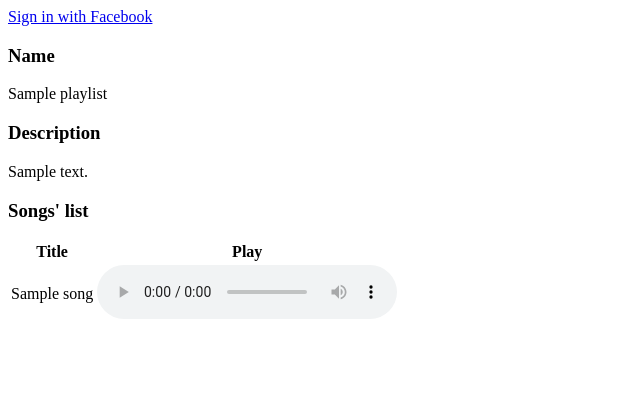
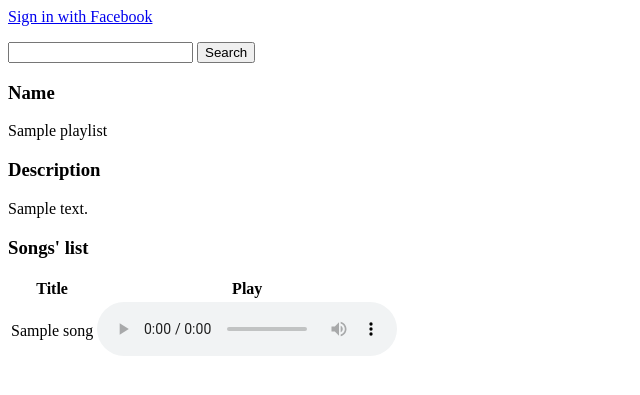
Before and after one commit to Mywe4ka/soundcloud, a Rails app: page /playlists/1 in a window 1280 px wide. Shown: the top 395 px of the page, without its empty margins (0-640 px from the left). Run offline with Rails 7, Linux system fonts and the light colour scheme; tables that the repository leaves empty hold one stand-in row (values such as "Sample post"); parts of the project's set-up code (start-up, migrations or seed data) failed here and were passed over; some libraries are stand-ins or nearby versions.

Commit message:
relocate search

```diff
--- a/app/controllers/application_controller.rb
+++ b/app/controllers/application_controller.rb
@@ -5,7 +5,7 @@ class ApplicationController < ActionController::Base
 private
 
   def current_user
-    @current_user||= User.find(session[:user_id]) if session[:user_id]
+    @current_user ||= User.find(session[:user_id]) if session[:user_id]
   end
 
   helper_method :current_user
--- a/app/views/layouts/application.html.erb
+++ b/app/views/layouts/application.html.erb
@@ -20,6 +20,7 @@
       <%= link_to I18n.t("views.layouts.sign_in") , "/auth/facebook", id: "sign_in" %>
     <% end %>
   </div>
+  <%= render 'shared/search', :path => songs_path %>
   <%= yield %>
 </body>
 </html>
--- a/app/views/songs/index.html.haml
+++ b/app/views/songs/index.html.haml
@@ -1,5 +1,4 @@
 %h2= I18n.t "views.songs.list"
-= render 'shared/search', :path => songs_path
 = will_paginate @songs
 %table
   %thead
```
Also changed, not shown: 2 other files.
